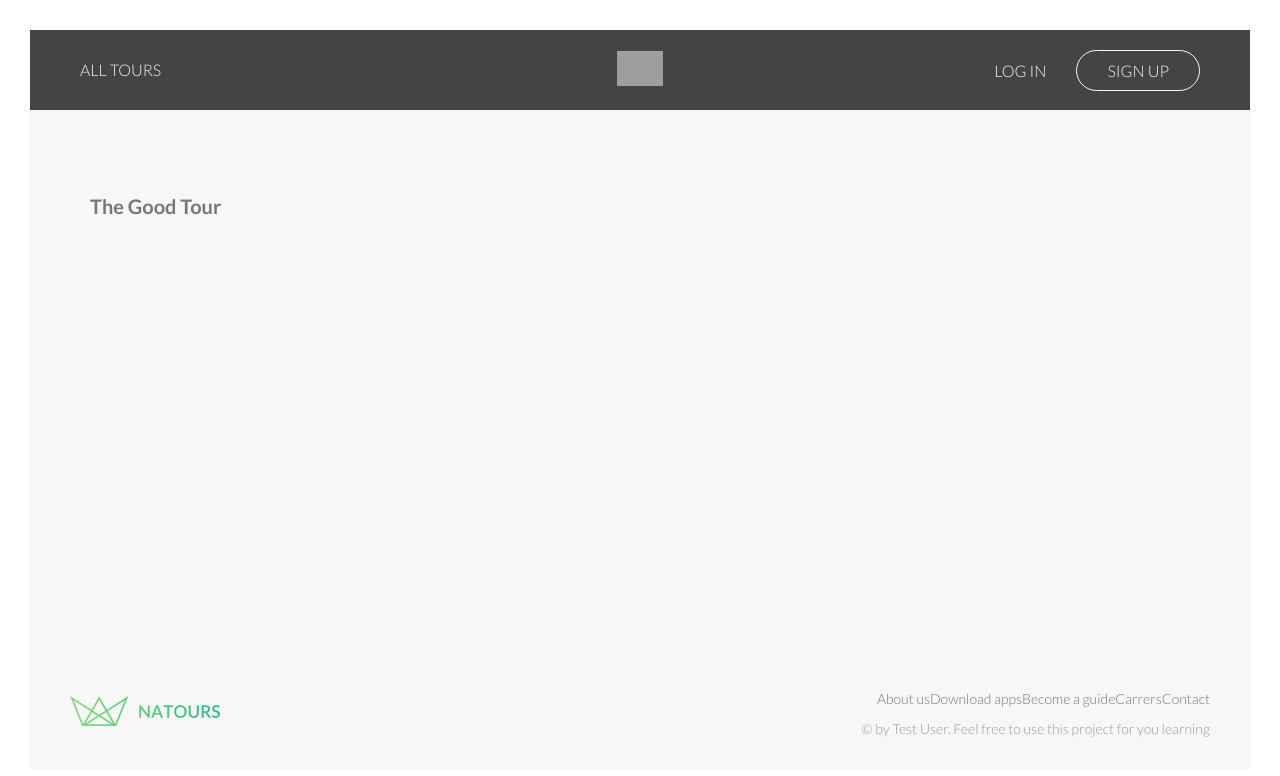
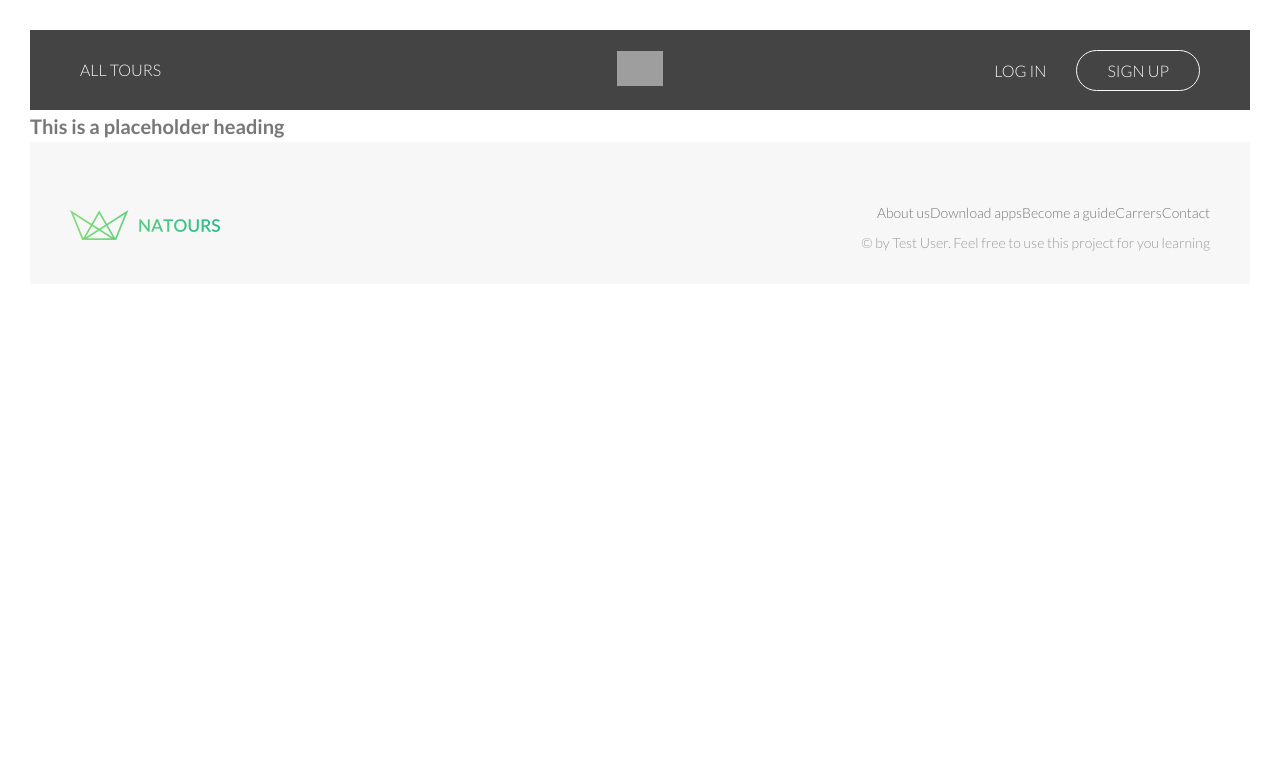
Before and after one commit to m-arsal-kaleem/natours, a Node server app: page / in a window 1280 px wide. Shown: the top 776 px of the page. Run offline with Node 20, Linux system fonts and the light colour scheme; some libraries are stand-ins or nearby versions; grey boxes are pictures that could not be loaded.

Commit message:
Add overview and tour page templates

```diff
--- a/app.js
+++ b/app.js
@@ -81,8 +81,20 @@ app.use((req, res, next) => {
 // To render the base
 app.get('/', (req, res, next) => {
   res.status(200).render('base', {
-    tour: 'The Good Tour',
+    tour: 'The Forest Hiker',
     user: 'TestUser',
+  });
+});
+
+app.get('/overview', (req, res) => {
+  res.status(200).render('overview', {
+    title: 'All tours',
+  });
+});
+
+app.get('/tour', (req, res) => {
+  res.status(200).render('overview', {
+    title: 'The Forest Hiker',
   });
 });
 
--- a/views/base.pug
+++ b/views/base.pug
@@ -6,15 +6,15 @@ html
     link(rel='stylesheet' href='css/style.css')
     link(rel='shortcut icon' type='image/png' href='img/favicon.png')
     link(rel='stylesheet' href='https://fonts.googleapis.com/css?family=Lato:300,300i,700')
-    title Natours | Exciting tours for adventurous people
+    title Natours | #{title}
 
   body
     // HEADER
     include _header
 
     // CONTENT
-    main.main
-      h1= tour
+    block content
+      h1 This is a placeholder heading
 
     // FOOTER
     include _footer
--- /dev/null
+++ b/views/overview.pug
@@ -0,0 +1,4 @@
+extends base
+
+block content
+  h1 This is the tour overview
--- /dev/null
+++ b/views/tour.pug
@@ -0,0 +1,4 @@
+extends base
+
+block content
+  h1 This is the tour detail page
```
